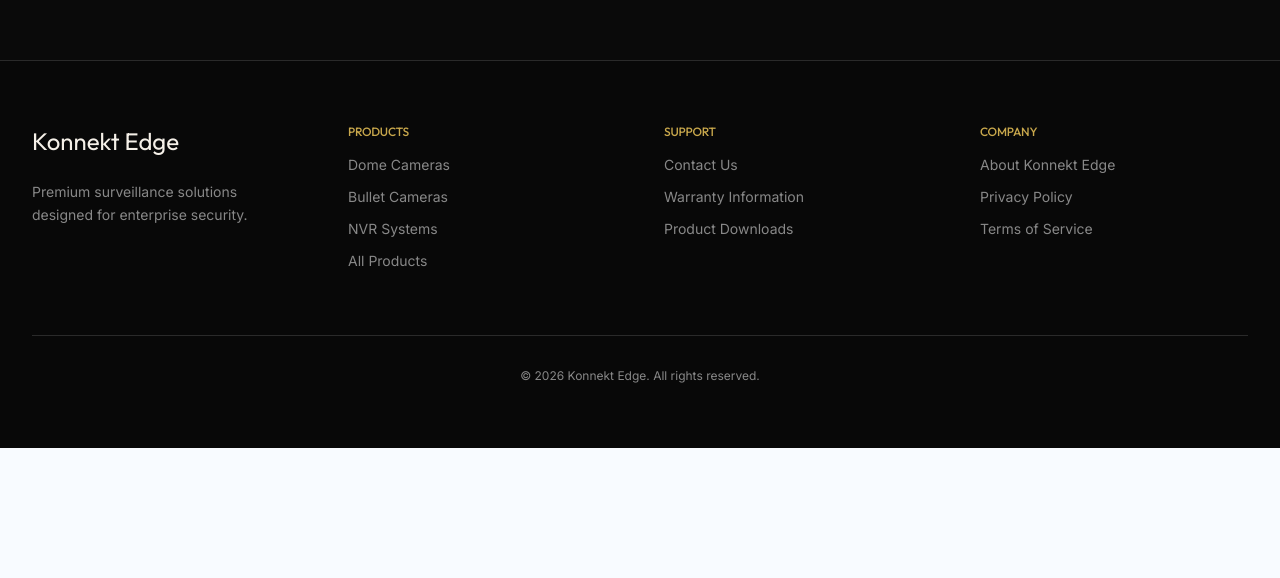
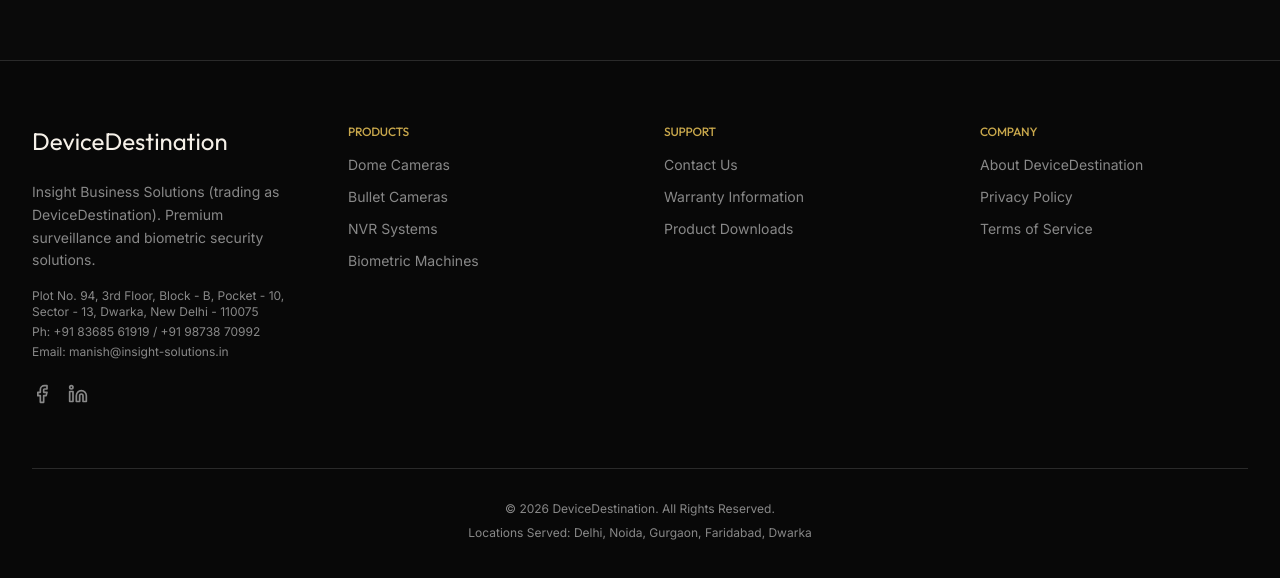
Before and after one commit to witejackel-eng/Ecom-website, a Next.js app: page /checkout in a window 1280 px wide. Shown: the part 740-1318 px from the top of the page. Before the commit the page ends 1188 px from the top, so only its background shows below. Built offline with nearby package versions, Linux system fonts and the light colour scheme.

Commit message:
Step 4: Update footer with DeviceDestination branding and new contact details

```diff
--- a/src/components/Footer.tsx
+++ b/src/components/Footer.tsx
@@ -1,4 +1,5 @@
 import Link from "next/link";
+import { Facebook, Linkedin } from "lucide-react";
 
 export default function Footer() {
   const footerSections = [
@@ -8,7 +9,7 @@ export default function Footer() {
         { name: "Dome Cameras", href: "/products?category=Dome%20Cameras" },
         { name: "Bullet Cameras", href: "/products?category=Bullet%20Cameras" },
         { name: "NVR Systems", href: "/products?category=Network%20Video%20Recorders" },
-        { name: "All Products", href: "/products" },
+        { name: "Biometric Machines", href: "/products?category=Biometric%20Machines" },
       ],
     },
     {
@@ -22,7 +23,7 @@ export default function Footer() {
     {
       title: "Company",
       links: [
-        { name: "About Konnekt Edge", href: "/about" },
+        { name: "About DeviceDestination", href: "/about" },
         { name: "Privacy Policy", href: "/privacy" },
         { name: "Terms of Service", href: "/terms" },
       ],
@@ -33,13 +34,22 @@ export default function Footer() {
     <footer className="bg-[#080808] border-t border-[#2A2A2A] text-[#888]">
       <div className="mx-auto max-w-7xl px-4 py-16 sm:px-6 lg:px-8">
         <div className="grid grid-cols-1 gap-12 md:grid-cols-4">
-          <div className="md:col-span-1">
+          <div className="md:col-span-1 space-y-4">
             <Link href="/" className="font-heading text-2xl text-[#F5F0E8] mb-6 block">
-              Konnekt Edge
+              DeviceDestination
             </Link>
             <p className="text-sm leading-relaxed">
-              Premium surveillance solutions designed for enterprise security.
+              Insight Business Solutions (trading as DeviceDestination). Premium surveillance and biometric security solutions.
             </p>
+            <div className="text-xs space-y-1">
+              <p>Plot No. 94, 3rd Floor, Block - B, Pocket - 10, Sector - 13, Dwarka, New Delhi - 110075</p>
+              <p>Ph: <a href="tel:+918368561919" className="hover:text-[#F28C38]">+91 83685 61919</a> / <a href="tel:+919873870992" className="hover:text-[#F28C38]">+91 98738 70992</a></p>
+              <p>Email: <a href="mailto:manish@insight-solutions.in" className="hover:text-[#F28C38]">manish@insight-solutions.in</a></p>
+            </div>
+            <div className="flex gap-4 pt-2">
+              <a href="https://www.facebook.com/ibsinfra" target="_blank" rel="noreferrer" className="hover:text-[#F28C38]"><Facebook className="h-5 w-5" /></a>
+              <a href="https://www.linkedin.com/in/insight-business-4b71bb37b/" target="_blank" rel="noreferrer" className="hover:text-[#F28C38]"><Linkedin className="h-5 w-5" /></a>
+            </div>
           </div>
 
           {footerSections.map((section) => (
@@ -61,7 +71,8 @@ export default function Footer() {
         </div>
 
         <div className="mt-16 border-t border-[#2A2A2A] pt-8 text-center text-xs">
-          &copy; {new Date().getFullYear()} Konnekt Edge. All rights reserved.
+          <p>&copy; {new Date().getFullYear()} DeviceDestination. All Rights Reserved.</p>
+          <p className="mt-2">Locations Served: Delhi, Noida, Gurgaon, Faridabad, Dwarka</p>
         </div>
       </div>
     </footer>
```
